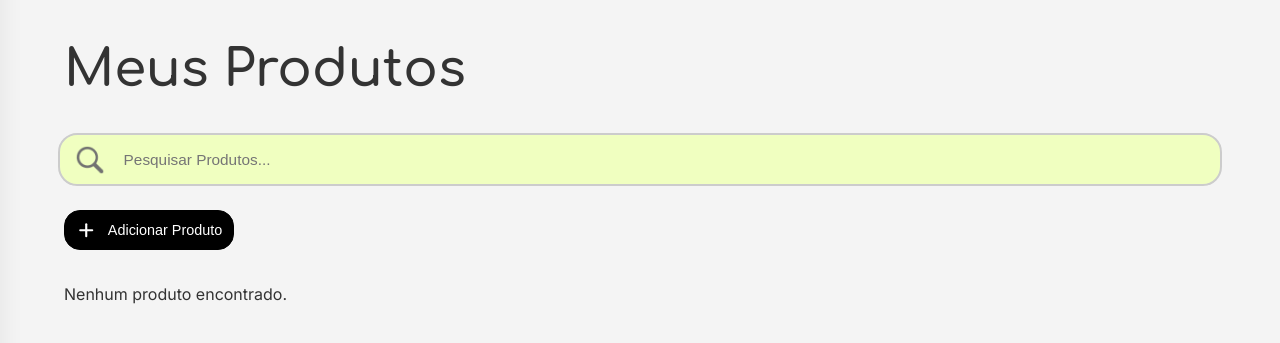
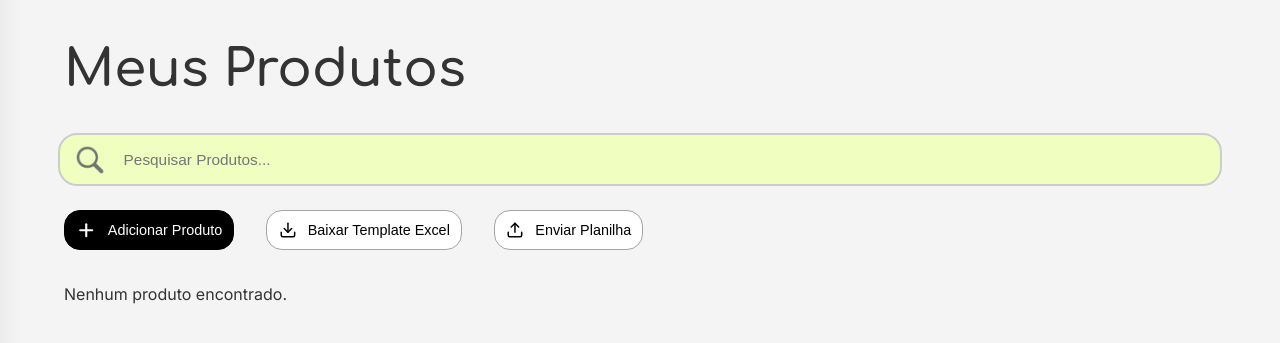
Before and after one commit to Fabricio-Alencar/agrolink_front, a Flask app: page /meus_produtos in a window 1280 px wide. Shown: the part 70-413 px from the top of the page. Run offline with Flask 3, Linux system fonts and the light colour scheme; some libraries are stand-ins or nearby versions.

Commit message:
Tirei os comentários dos botões da planilha

```diff
--- a/templates/produtos_produtor.html
+++ b/templates/produtos_produtor.html
@@ -108,7 +108,6 @@
             <span>Adicionar Produto</span>
         </button>
 
-        <!--
         <button class="acao-btn" id="btnBaixarTemplate">
             <i data-lucide="download"></i>
             <span>Baixar Template Excel</span>
@@ -117,7 +116,7 @@
         <button class="acao-btn" onclick="abrirModalPlanilha()">
             <i data-lucide="upload"></i>
             <span>Enviar Planilha</span>
-        </button> -->
+        </button>
 
 
     </section>
@@ -313,8 +312,8 @@
 <script src="../static/js/produtores/renderizar.js"></script>
 
 
-<!--<script src="../static/js/produtores/planilha.js"></script>-->
-<!--<script src="https://cdn.sheetjs.com/xlsx-latest/package/dist/xlsx.full.min.js"></script>-->
+<script src="../static/js/produtores/planilha.js"></script>
+<script src="https://cdn.sheetjs.com/xlsx-latest/package/dist/xlsx.full.min.js"></script>
 
 <script src="../static/js/notificacao.js"></script>
 
```
